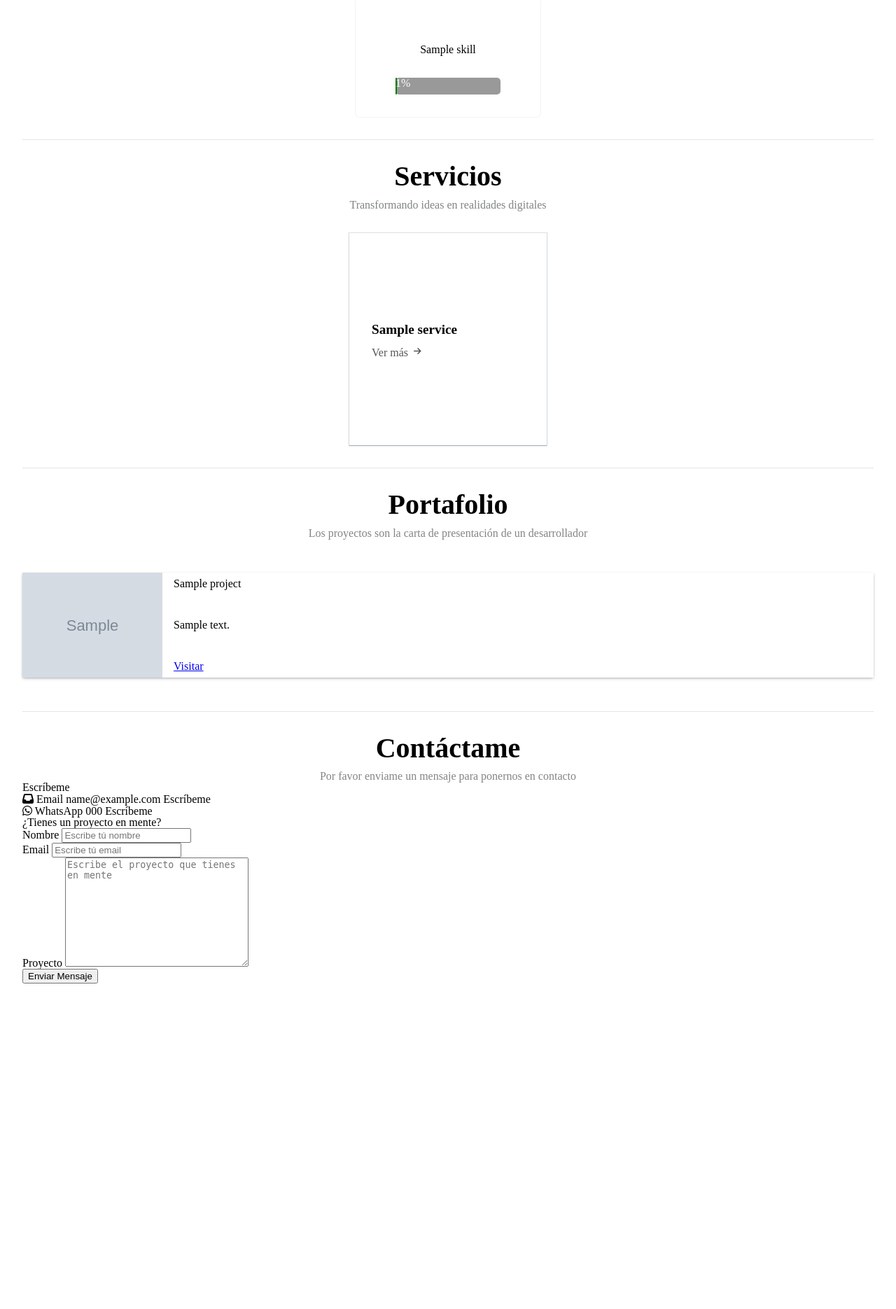
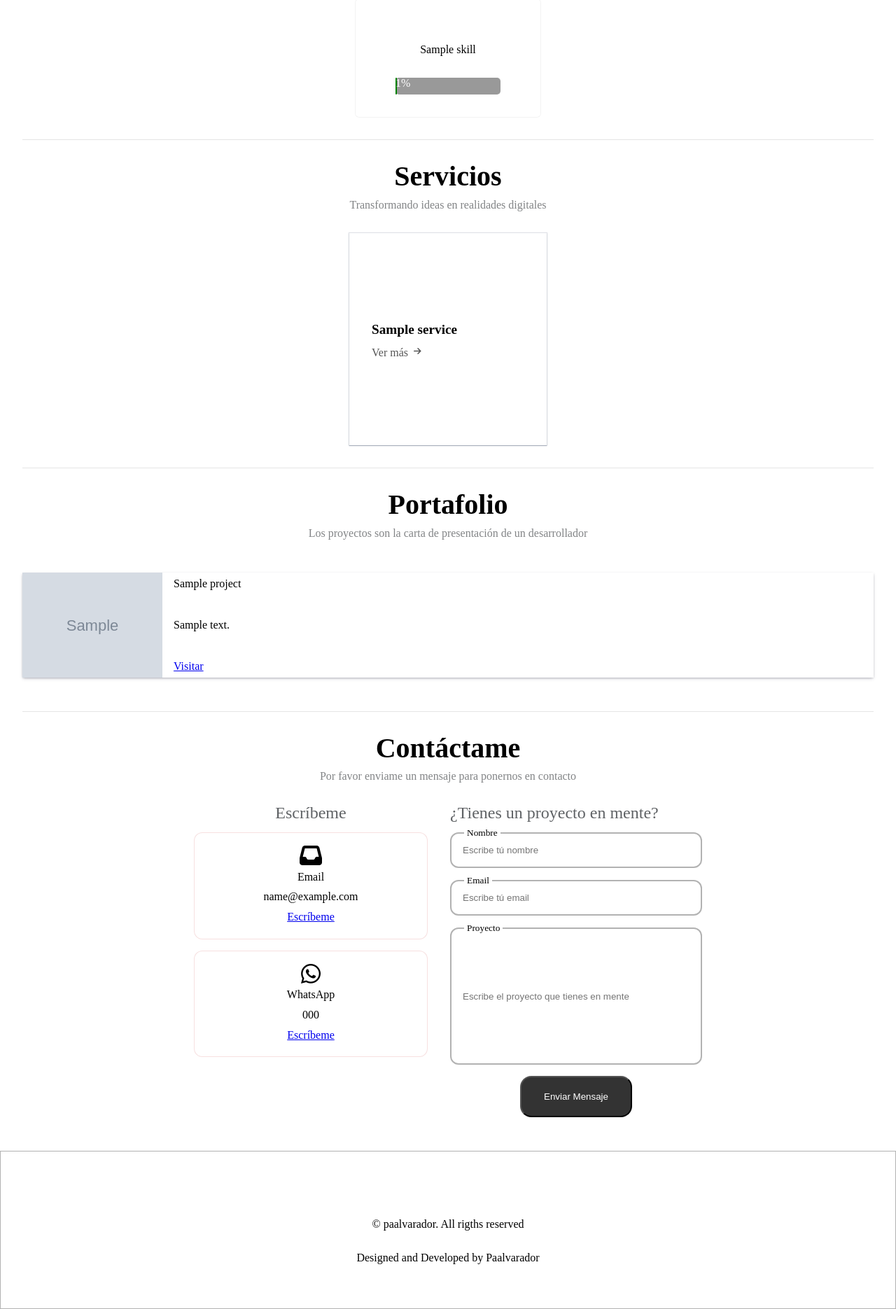
Before and after one commit to paalvarador/django-portafolio-project, a Django app: page / in a window 1280 px wide. Shown: the part 1263-3133 px from the top of the page at 70% size. Before the commit the page ends 2668 px from the top, so only its background shows below. Run offline with Django 4.2, Linux system fonts and the light colour scheme; tables that the repository leaves empty hold one stand-in row (values such as "Sample post"); grey boxes marked "Sample" are stand-in pictures; some libraries are stand-ins or nearby versions.

Commit message:
Solucionando algunos inconvenientes en cada una de las secciones

```diff
--- a/django_portafolio/urls.py
+++ b/django_portafolio/urls.py
@@ -18,9 +18,11 @@ from django.conf import settings
 from django.conf.urls.static import static
 from django.contrib import admin
 from django.urls import path, include
+from portfolio import views as portfolio_views
 
 urlpatterns = [
-    path("", include("portfolio.urls")),
+    path("", portfolio_views.home, name='home'),
+    path("contact_success", portfolio_views.contact_success, name='contact_success'),
     path("blog/", include("blog.urls")),
     path('admin/', admin.site.urls),
 ]
--- a/portfolio/admin.py
+++ b/portfolio/admin.py
@@ -41,7 +41,7 @@ admin.site.register(Education, EducationAdmin)
 class ContactAdmin(admin.ModelAdmin):
     fields = ['name', 'email', 'message']
 
-    list_display = ['name', 'email']
+    list_display = ['name', 'email', 'sent_at']
 
 admin.site.register(Contact, ContactAdmin)
 
--- /dev/null
+++ b/portfolio/forms.py
@@ -0,0 +1,12 @@
+from django import forms
+from .models import Contact
+
+class ContactForm(forms.ModelForm):
+    class Meta:
+        model = Contact
+        fields = ['name', 'email', 'message']
+        widgets = {
+            'name': forms.TextInput(attrs={'name': 'name', 'class': 'contact_form_input', 'placeholder': 'Escribe tú nombre'}),
+            'email': forms.EmailInput(attrs={'name': 'email', 'class': 'contact_form_input', 'placeholder': 'Escribe tú email'}),
+            'message': forms.TextInput(attrs={'name': 'project', 'class': 'contact_form_input contact_form_area', 'placeholder': 'Escribe el proyecto que tienes en mente'}),
+        }
--- a/portfolio/static/portfolio/css/styles.css
+++ b/portfolio/static/portfolio/css/styles.css
@@ -1,3 +1,50 @@
+:root {
+  --header-height: 3rem;
+
+  /*======== Colors ===========*/
+  /* Color mode HSL(hue, saturation, lightness)*/
+  --hue: 0;
+  --sat: 0%;
+  --title-color: hsl(var(--hue), var(--sat), 20%);
+  --title-color-dark: hsl(var(--hue), var(--sat), 0%);
+  --text-color: hsl(var(--hue), var(--sat), 46%);
+  --body-color: hsl(var(--hue), var(--sat), 98%);
+  --container-color: #fff;
+
+  /*============= Font and typography ==============*/
+  --body-font: "Poppins", sans-serif;
+
+  --big-font-size: 3.5rem;
+  --h1-font-size: 2.25rem;
+  --h2-font-size: 1.5rem;
+  --h3-font-size: 1.25rem;
+  --normal-font-size: 1rem;
+  --small-font-size: 0.875rem;
+  --smaller-font-size: 0.813rem;
+  --tiny-font-size: 0.625rem;
+
+  /*============= Font weight ===============*/
+  --font-normal: 400;
+  --font-medium: 500;
+  --font-semi-bold: 600;
+
+  /*============ Margees Bottom =============*/
+  --mb-0-25: 0.25rem;
+  --mb-0-5: 0.5rem;
+  --mb-0-75: 0.75rem;
+  --mb-1: 1rem;
+  --mb-1-5: 1.5rem;
+  --mb-2: 2rem;
+  --mb-2-5: 2.5rem;
+  --mb-3: 3rem;
+
+  /*============ z index ============*/
+  --z-tooltip: 10;
+  --z-fixed: 100;
+  --z-modal: 1000;
+}
+
+
 html, body {
     background-color: white;
 }
@@ -385,14 +454,111 @@ main {
     margin-top: 2rem;
 }
 
+.section_content_contact {
+    margin: 2rem 0;
+    display: flex;
+    justify-content: center;
+    gap: 2rem;
+    flex-wrap: wrap;
+}
+
+.contact_left {
+    text-align: center;
+}
+
+.contact_left_title, .contact_right_title {
+    font-size: 1.5rem;
+    color: rgba(27, 31, 35, 0.70);
+
+}
+
+.by_email, .by_whatsapp {
+    background-color: white;
+    border: 1px solid rgba(239, 193, 193, 0.5);
+    border-radius: 0.75rem;
+    padding: 1rem;
+    text-align: center;
+    margin: 1rem 0;
+    display: flex;
+    flex-direction: column;
+    width: 300px;
+}
+
+.by_email i, .by_whatsapp i {
+    font-size: 2rem;
+}
+
+.by_email span, .by_whatsapp span {
+    margin: 0.40rem 0;
+}
+
+.contact_form {
+    margin: 1rem 0;
+    width: 360px;
+    text-align: center;
+}
+
+.contact_form_div {
+    height: 4rem;
+    margin-bottom: 0.25rem;
+    position: relative;
+}
+
+.contact_form_tag {
+    left: 1.25rem;
+    padding: 0.25rem;
+    position: absolute;
+    top: -0.65rem;
+    z-index: 10;
+    background-color: white;
+    font-size: smaller;
+}
+
+.contact_form_input {
+    background: none;
+    border: 2px solid rgba(0, 0, 0, 0.3);
+    border-radius: 0.75rem;
+    left: 0;
+    outline: none;
+    padding: 1rem;
+    position: absolute;
+    top: 0;
+    width: 90%;
+    z-index: 1;
+}
+
+.contact_form_area {
+    resize: none;
+    height: 10rem;
+}
+
+.button {
+    background-color: var(--title-color);
+    border-radius: 1rem;
+    color: var(--container-color);
+    font-weight: var(--font-medium);
+    padding: 1.25rem 2rem;
+    margin-top: 9rem;
+    cursor: pointer;
+}
+
+/* Footer */
+.footer {
+    border: 1px solid rgba(0, 0, 0, .3);
+    display: flex;
+    flex-direction: column;
+    justify-content: center;
+    align-items: center;
+    padding: 4rem 0;
+}
+
+.copyright {
+    padding: 2rem 0;
+}
 
 
 /* Media Queries */
 @media (max-width: 768px){
-    .header {
-        border: 1px solid red;
-    }
-
     .header ul {
         display: none;
     }
--- /dev/null
+++ b/portfolio/templates/partials/footer.html
@@ -0,0 +1,6 @@
+<div class="footer">
+  <span class="copyright">© paalvarador. All rigths reserved</span>
+  <span class="sign"
+    >Designed and Developed by <span class="username">Paalvarador</span></span
+  >
+</div>
--- a/portfolio/templates/portfolio/home.html
+++ b/portfolio/templates/portfolio/home.html
@@ -21,9 +21,11 @@
   </div>
   <div class="profile_info">
     <div class="introduction">
-      <p>Hola, soy <span class="name">{{profile_info.name}}</span></p>
-      <p class="title">Desarrollador Fullstack</p>
-      <p class="description">
+      <p class="introduction_presentation">
+        Hola, soy <span class="introduction_name">{{profile_info.name}}</span>
+      </p>
+      <p class="introduction_title">Desarrollador FullStack</p>
+      <p class="introduction_description">
         Ser un desarrollador Full Stack significa tener habilidades y
         conocimientos tanto en el desarrollo frontend como en el backend de
         aplicaciones web. Un desarrollador Full Stack es capaz de manejar todos
@@ -35,7 +37,7 @@
     <div class="profile_info_typing">
       <span id="typewriter"></span>
     </div>
-    <a class="button-profile" href="#">Saber más</a>
+    <a class="button-profile" href="#about">Saber más</a>
   </div>
   <div class="profile_picture">
     <img src="../../static/portfolio/images/developer.jpeg" width="500px" />
@@ -49,7 +51,7 @@
   <div class="about_profile">
     <img src="{{profile_info.profile_picture.url}}" alt="Pablo Alvarado" />
     <div class="about_profile_info">
-      <p>{{profile_info.name}}</p>
+      <p class="about_profile_name">{{profile_info.name}}</p>
       <p>{{profile_info.bio|safe}}</p>
     </div>
   </div>
@@ -147,6 +149,7 @@
       >Transformando ideas en realidades digitales</span
     >
   </div>
+  <div class="section_content_services">
     {% if list_service %}
     <ul class="service_list">
       {% for service in list_service %}
@@ -166,6 +169,7 @@
     {% else %}
     <p>Por ahora no tienes servicios listados</p>
     {% endif %}
+  </div>
 </section>
 <section id="portfolio" class="portfolio_information">
   <div class="section_header">
@@ -207,54 +211,44 @@
       >Por favor enviame un mensaje para ponernos en contacto</span
     >
   </div>
-  <div class="section_conent">
+  <div class="section_content_contact">
     <div class="contact_left">
-      <span>Escríbeme</span>
+      <span class="contact_left_title">Escríbeme</span>
       <div class="by_email">
         <i class="fa-solid fa-inbox"></i>
         <span>Email</span>
         <span>{{ profile_info.email }}</span>
-        <span>Escríbeme</span>
+        <span><a href="mailto:{{ profile_info.email }}">Escríbeme</a></span>
       </div>
       <div class="by_whatsapp">
         <i class="fa-brands fa-whatsapp"></i>
         <span>WhatsApp</span>
         <span>{{ profile_info.phone }}</span>
-        <span>Escríbeme</span>
+        <span
+          ><a
+            href="https://wa.me/593964041045?text=Hola%20mucho%20gusto.%20Cu%C3%A9ntame%20en%20qu%C3%A9%20puedo%20ayudarte"
+            >Escríbeme</a
+          ></span
+        >
       </div>
     </div>
     <div class="contact_right">
-      <span>¿Tienes un proyecto en mente?</span>
-      <form class="contact_form">
+      <span class="contact_right_title">¿Tienes un proyecto en mente?</span>
+      <form id="contactForm" class="contact_form" method="post">
+        {% csrf_token %}
         <div class="contact_form_div">
           <label for="name" class="contact_form_tag">Nombre</label>
-          <input
-            type="text"
-            name="name"
-            class="contact_form_input"
-            placeholder="Escribe tú nombre"
-          />
+          {{ form.name }}
         </div>
         <div class="contact_form_div">
           <label for="email" class="contact_form_tag">Email</label>
-          <input
-            type="email"
-            name="email"
-            class="contact_form_input"
-            placeholder="Escribe tú email"
-          />
+          {{ form.email }}
         </div>
-        <div class="contact_form_div contact_form_area">
+        <div class="contact_form_div">
           <label for="project" class="contact_form_tag">Proyecto</label>
-          <textarea
-            name="project"
-            cols="30"
-            rows="10"
-            class="contact_form_input"
-            placeholder="Escribe el proyecto que tienes en mente"
-          ></textarea>
+          {{ form.message }}
         </div>
-        <button class="button">Enviar Mensaje</button>
+        <button type="submit" class="button">Enviar Mensaje</button>
       </form>
     </div>
   </div>
--- a/portfolio/urls.py
+++ b/portfolio/urls.py
@@ -1,8 +1,10 @@
 from django.urls import path
 
 from portfolio import views
+from .views import contact_success
 
 app_name = 'portfolio'
 urlpatterns = [
     path("", views.home, name="home"),
+    path('contact_success/', contact_success, name='contact_success'),
 ]
--- a/portfolio/views.py
+++ b/portfolio/views.py
@@ -1,7 +1,11 @@
-from django.shortcuts import render
+from django.shortcuts import redirect, render
 from .models import Profile, Project, Education, Experience, Skill, Service, OfferedService
+from .forms import ContactForm
+from django.core.mail import send_mail
+from django.views.decorators.csrf import csrf_exempt
+from django.http import JsonResponse
 
-# Create your views here.
+@csrf_exempt
 def home(request):
     # Obtener información para armar el home de la página
     profile_info = Profile.objects.all()[0]
@@ -16,6 +20,34 @@ def home(request):
     for skill in list_skills:
         skill.style = f"height: 24px; width: {skill.proficiency}%"
 
+    if request.method == 'POST':
+        form = ContactForm(request.POST)
+
+        if form.is_valid():
+            contact = form.save() # Guardamos el mensaje en la base de datos
+
+            # Construir el mensaje de correo
+            subject = f'Mensaje de {contact.name} a través del formulario de contacto'
+            message = f'Nombre: {contact.name}\nEmail: {contact.email}\n\nMensaje:\n{contact.message}'
+
+            fr = "paalvarador@outlook.com"
+            to = ["paalvarador@gmail.com"]
+
+            # Enviar el correo
+            send_mail(
+                subject,
+                message,
+                fr,
+                to,
+                fail_silently=False,
+            )
+
+            # Redirigir o mostrar un mensaje de texto
+            return JsonResponse({'status': 'success'})
+        else:
+            return JsonResponse({'status': 'error', 'errors': form.errors})
+
+    form = ContactForm()
     return render(request, 'portfolio/home.html', {
         'list_projects': list_projects,
         'profile_info': profile_info,
@@ -23,5 +55,9 @@ def home(request):
         'list_experience': list_experience,
         'list_skills': list_skills,
         'list_service': list_service,
-        'list_projects': list_projects
+        'list_projects': list_projects,
+        'form': form
         })
+
+def contact_success(request):
+    return render(request, 'portfolio/contact_success.html')
```
Also changed, not shown: other parts of portfolio/static/portfolio/css/styles.css (+30 -14 lines), django_portafolio/settings.py (+9 -0 lines), portfolio/templates/portfolio/contact_success.html (added, +12 -0 lines), portfolio/templates/portfolio/layout.html (+44 -1 lines). Lines whose indentation alone changed are shown as unchanged.
